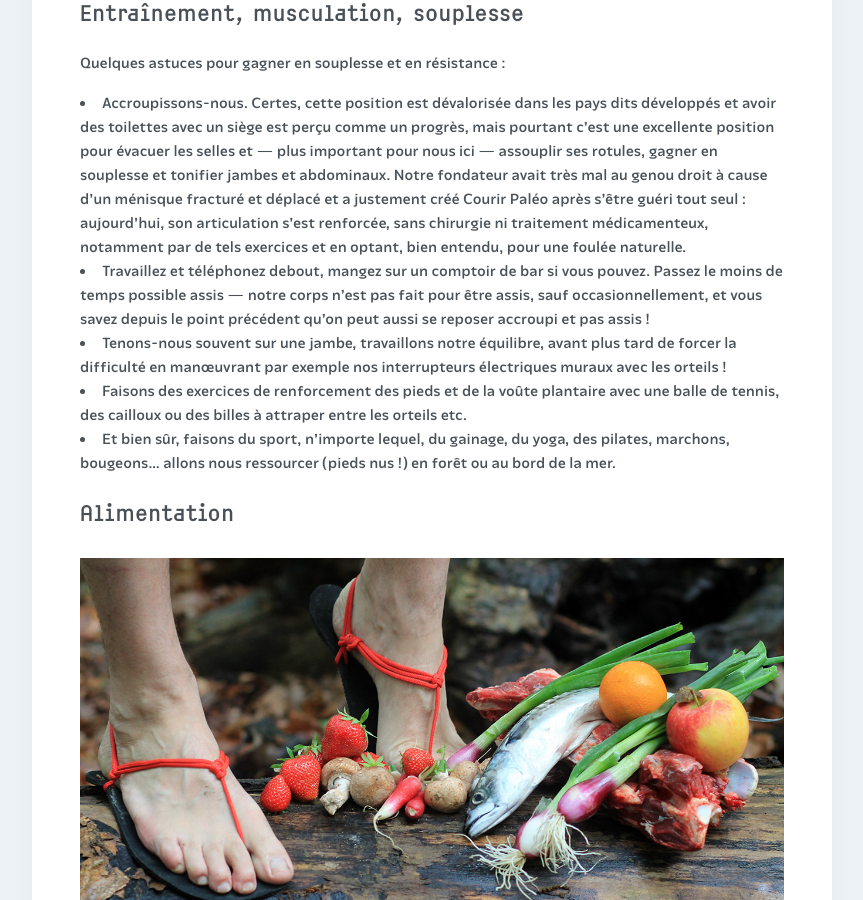
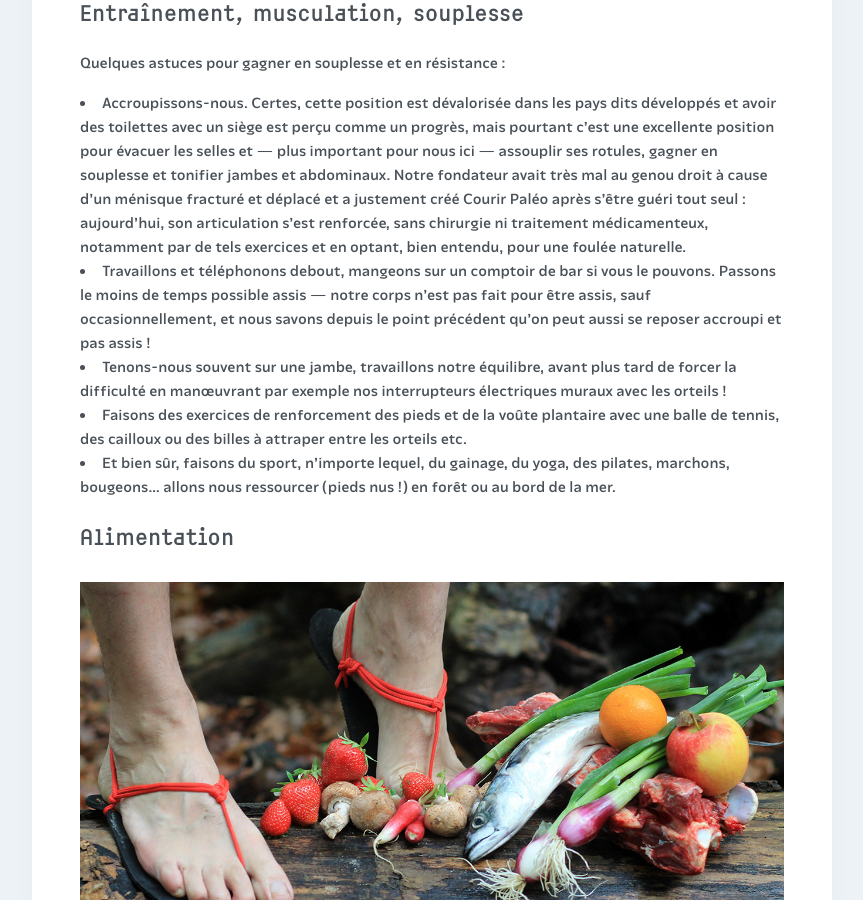
Before and after one commit to courirpaleo/courirpaleo.github.io, a Jekyll site: the page built from _pages/ressources.md, in a window 1280 px wide and 900 px high, scrolled down 2696 px. Shown: the whole window, without its empty margins (208-1071 px from the left). Built offline with Jekyll 4.4.1, drawn with Linux system fonts in a browser that asks for light colours; some web fonts are replaced.

Commit message:
Update ressources.md

```diff
--- a/_pages/ressources.md
+++ b/_pages/ressources.md
@@ -23,7 +23,7 @@ Cela dit, bien sûr, protégeons-nous des cailloux, du froid et d'un sol brûlan
 ## Entraînement, musculation, souplesse
 Quelques astuces pour gagner en souplesse et en résistance&nbsp;:
 - Accroupissons-nous. Certes, cette position est dévalorisée dans les pays dits développés et avoir des toilettes avec un siège est perçu comme un progrès, mais pourtant c'est une excellente position pour évacuer les selles et &mdash;&nbsp;plus important pour nous ici&nbsp;&mdash; assouplir ses rotules, gagner en souplesse et tonifier jambes et abdominaux. Notre fondateur avait très mal au genou droit à cause d'un ménisque fracturé et déplacé et a justement créé Courir Paléo après s'être guéri tout seul&nbsp;: aujourd'hui, son articulation s'est renforcée, sans chirurgie ni traitement médicamenteux, notamment par de tels exercices et en optant, bien entendu, pour une foulée naturelle.
-- Travaillez et téléphonez debout, mangez sur un comptoir de bar si vous pouvez. Passez le moins de temps possible assis&nbsp;&mdash;&nbsp;notre corps n'est pas fait pour être assis, sauf occasionnellement, et vous savez depuis le point précédent qu'on peut aussi se reposer accroupi et pas assis&nbsp;!
+- Travaillons et téléphonons debout, mangeons sur un comptoir de bar si vous le pouvons. Passons le moins de temps possible assis&nbsp;&mdash;&nbsp;notre corps n'est pas fait pour être assis, sauf occasionnellement, et nous savons depuis le point précédent qu'on peut aussi se reposer accroupi et pas assis&nbsp;!
 - Tenons-nous souvent sur une jambe, travaillons notre équilibre, avant plus tard de forcer la difficulté en man&oelig;uvrant par exemple nos interrupteurs électriques muraux avec les orteils&nbsp;!
 - Faisons des exercices de renforcement des pieds et de la voûte plantaire avec une balle de tennis, des cailloux ou des billes à attraper entre les orteils etc.
 - Et bien sûr, faisons du sport, n'importe lequel, du gainage, du yoga, des pilates, marchons, bougeons... allons nous ressourcer (pieds nus&nbsp;!) en forêt ou au bord de la mer.
```
